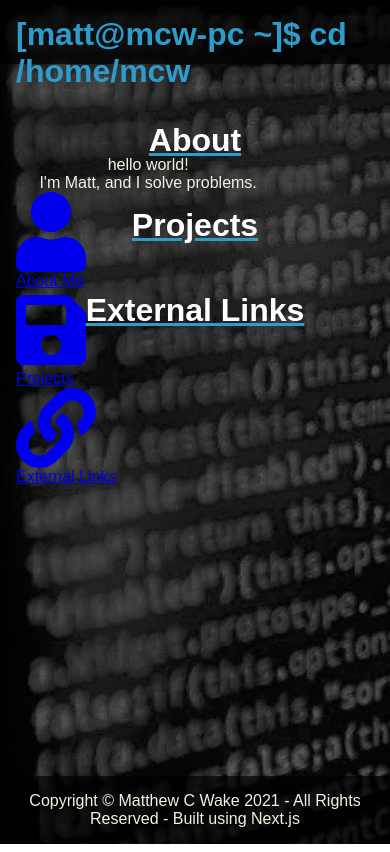
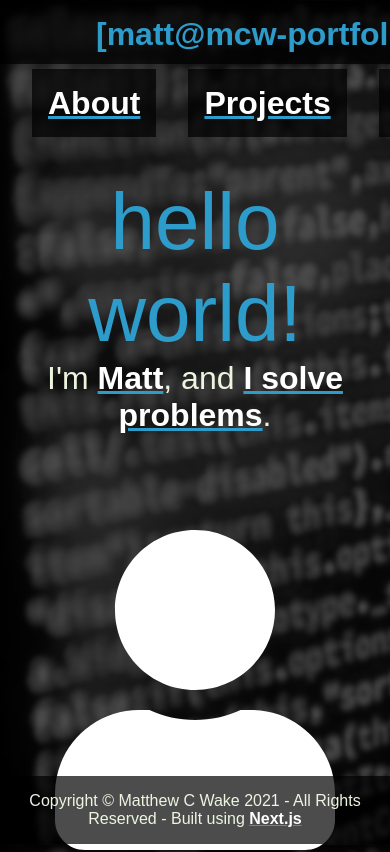
Before and after one commit to mcwake-dev/mcwake-dev.github.io, a Next.js app: page / in a window 390 px wide. Shown: the top 852 px of the page. Built offline with nearby package versions, Linux system fonts and the light colour scheme; a web font is replaced by a local one.

Commit message:
Tidied up global styles, completed componentised CSS for Index page and updated media queries for graceful rescaling.

```diff
--- a/components/About.module.css
+++ b/components/About.module.css
@@ -1,15 +1,26 @@
-#main {
+#container {
     padding: 2rem 1rem;
-    grid-template-areas: "banner"
-                         "mission"
-                         "personal";
+    grid-template-areas: "banner  banner"
+                         "mission personal";
+}
+
+#banner {
+    grid-area: banner;
+    margin-bottom: 2rem;
+    text-align: center;
+}
+
+#banner header {
+    font-size: 5rem;
+    color: var(--blue-highlight);
+}
+
+#banner p {
+    font-size: 2rem;
 }
 
 #mission {
     grid-area: mission;
-    padding-left: 6rem;
-    padding-right: 6rem;
-    padding-bottom: 2rem;
     justify-items: center;
     justify-content: center;
 }
@@ -25,8 +36,6 @@
 
 #personal {
     grid-area: personal;
-    padding-left: 6rem;
-    padding-right: 6rem;
 }
 
 #personal a {
--- a/components/Index.module.css
+++ b/components/Index.module.css
@@ -1,70 +1,62 @@
-
-
-.highlight-underline {
-    text-decoration: underline;
-    text-decoration-color: var(--blue-highlight);
+#container {
+    display: grid;
+    grid-template-areas: "banner banner   banner"
+                         "about  projects external";
+    margin-top: 5rem;
 }
 
-.highlight-bad-underline {
-    text-decoration: underline;
-    text-decoration-color: var(--bad-highlight-background);
+@media only screen and (max-width: 950px) {
+    #container {
+        grid-template-areas: "banner"
+                             "about"
+                             "projects"
+                             "external";
+        margin-bottom: 5rem;
+    }
+
+    #container section {
+        padding: 2rem;
+    }
 }
 
-.main-link a {
-    text-decoration: underline;
-    text-decoration-color: var(--blue-highlight);
-    color: var(--light-color);
-    text-align: center;
-    font-size: 2rem;
-    padding: 1rem;
-}
-
-.main-link a:hover {
-    border: 1px solid var(--hover-highlight);
-    border-radius: 20px;
-}
-
-.huge {
-    font-size: 5rem;
-}
-
-.medium {
-    font-size: 3rem;
+#banner {
+    grid-area: banner;
+    margin-bottom: 2rem;
 }
 
 #about {
     grid-area: about;
-    display: grid;
     justify-items: center;
 }
 
 #projects {
     grid-area: projects;
-    display: grid;
     justify-items: center;
 }
 
 #external {
     grid-area: external;
-    display: grid;
     justify-items: center;
 }
 
-.highlight-bad {
-    background: var(--bad-highlight-background);
-    color: var(--bad-highlight-color);
-    font-size: 1.8rem;
-    padding: 0.2rem;
+#banner header {
+    font-size: 5rem;
+    color: var(--blue-highlight);
 }
 
-.highlight-good {
-    background: var(--good-highlight-background);
-    color: var(--good-highlight-color);
-    font-size: 1.8rem;
-    padding: 0.2rem;
+#banner p {
+    font-size: 2rem;
 }
 
-.big-icon {
-    font-size: 15rem;
-    padding-bottom: 1rem;
+#container section {
+    text-align: center;
 }
+
+#container a {
+    font-size: 2rem;
+    margin-top: 2rem;
+}
+
+.bigIcon {
+    font-size: 5rem;
+}
--- a/pages/_app.js
+++ b/pages/_app.js
@@ -9,7 +9,7 @@ config.autoAddCss = false
 
 function MyApp({ Component, pageProps }) {
   return (
-    <div id="container">
+    <div>
       <Head>
         <meta charSet="UTF-8" />
         <meta httpEquiv="X-UA-Compatible" content="IE=edge" />
@@ -24,7 +24,7 @@ function MyApp({ Component, pageProps }) {
       <header id="main-header">
         <div id="brand">
           <a href="/">
-            [matt@mcw-pc ~]$ cd /home/mcw
+            [matt@mcw-portfolio ~]$
           </a>
         </div>
         <nav id="nav">
@@ -35,7 +35,7 @@ function MyApp({ Component, pageProps }) {
             <a>Projects</a>
           </Link>
           <Link href="/external">
-            <a>External Links</a>
+            <a>External</a>
           </Link>
         </nav>
       </header>
@@ -43,10 +43,9 @@ function MyApp({ Component, pageProps }) {
         <Component {...pageProps} />
       </main>
       <footer id="main-footer">
-        Copyright &copy; Matthew C Wake 2021 - All Rights Reserved - Built using Next.js
+        Copyright &copy; Matthew C Wake 2021 - All Rights Reserved - Built using <a href="https://nextjs.org/">Next.js</a>
       </footer>
     </div>
-
   )
 }
 
--- a/pages/index.js
+++ b/pages/index.js
@@ -1,40 +1,47 @@
-import Head from 'next/head'
-import '../node_modules/@fortawesome/fontawesome-svg-core/styles.css'
+import Link from 'next/link'
 import { FontAwesomeIcon } from '@fortawesome/react-fontawesome'
 import { faUser, faSave, faLink } from '@fortawesome/free-solid-svg-icons'
 
-import '../components/Index.module.css';
+import styles from '../components/Index.module.css'
 
 export default function Home() {
   return (
-    <div>
-      <section id="banner">
-        <span className="huge">hello world!</span>
-        <span className="medium">
-          I'm <span className="highlight-underline">Matt</span>, and <span className="highlight-underline">I solve
-            problems</span>.
-        </span>
+    <div id={styles.container}>
+      <section id={styles.banner}>
+        <header>hello world!</header>
+        <p>
+          I'm <Link href="/about"><a>Matt</a></Link>, and <Link href="/projects"><a>I solve problems</a></Link>.
+        </p>
       </section>
-      <section id="about" className="main-link">
-        <a aria-current="page" href="./about">
-          <FontAwesomeIcon className="big-icon" icon={faUser} size="5x" />
+      <section id={styles.about}>
+        <Link href="/about">
+          <a>
+            <FontAwesomeIcon icon={faUser} size="10x" />
+            <br />
             <br />
             About Me
           </a>
+        </Link>
       </section>
-      <section id="projects" className="main-link">
-        <a aria-current="page" href="./projects">
-          <FontAwesomeIcon className="big-icon" icon={faSave} size="5x" />
+      <section id={styles.projects}>
+        <Link href="/projects">
+          <a>
+            <FontAwesomeIcon icon={faSave} size="10x" />
+            <br />
             <br />
             Projects
           </a>
+        </Link>
       </section>
-      <section id="external" className="main-link">
-        <a aria-current="page" href="./external">
-          <FontAwesomeIcon className="big-icon" icon={faLink} size="5x" />
+      <section id={styles.external}>
+        <Link href="/external">
+          <a>
+            <FontAwesomeIcon icon={faLink} size="10x" />
             <br />
-          External Links
+            <br />
+            External
           </a>
+        </Link>
       </section>
     </div>
   )
--- a/styles/globals.css
+++ b/styles/globals.css
@@ -16,15 +16,11 @@
     margin: 0;
 }
 
-html, body, #container {
+html, body {
     height: 100vh;
 }
 
-
-
-#container {
-    display: grid;
-    grid-template-rows: 1fr auto;
+body {
     font-family: "Overpass Mono", sans-serif;
     padding-top: 1rem;
     background: url('../public/img/background.jpg');
@@ -45,26 +41,47 @@ html, body, #container {
     background: rgba(0, 0, 0, 0.7);
 }
 
-#main-header a {
+#main {
+    margin-top: 4rem;
+}
+
+a {
     text-decoration-color: var(--blue-highlight);
     color: white;
     font-weight: bold;
+}
+
+a:hover {
+    text-decoration-color: red;
+}
+
+#main-header a {
     font-size: 2rem;
 }
 
-@media only screen and (max-width: 1400px) {
+@media only screen and (max-width: 950px) {
     #main-header {
         grid-template-areas: "brand"
                              "nav";
     }
 
-    #nav a {
-        display: block;
+    #brand {
         text-align: center;
     }
+
+    #nav {
+        margin-top: 2rem;
+    }
+
+    #nav a {
+        text-align: center;
+        background: rgba(0, 0, 0, 0.7);
+    }
+
+    #main {
+        margin-top: 8rem;
+    }
 }
-
-
 
 #brand {
     grid-area: brand;
@@ -85,23 +102,10 @@ html, body, #container {
     padding: 1rem;
 }
 
-#main {
-    padding: 4rem 1rem;
-    display: grid;
-    grid-template-areas: "banner  banner    banner"
-                         "about   projects  external";
-    align-items: center;
-}
-
-#banner {
-    grid-area: banner;
-    display: grid;
-    text-align: center;
-}
-
 #main-footer {
-    grid-row-start: 2;
-    grid-row-end: 3;
+    position: fixed;
+    bottom: 0;
+    width: 100%;
     text-align: center;
     background-color: rgba(0, 0, 0, 0.7);
     padding: 1rem;
```
Also changed, not shown: pages/about.js (+12 -18 lines), public/img/background.jpg. Lines whose indentation alone changed are shown as unchanged.
